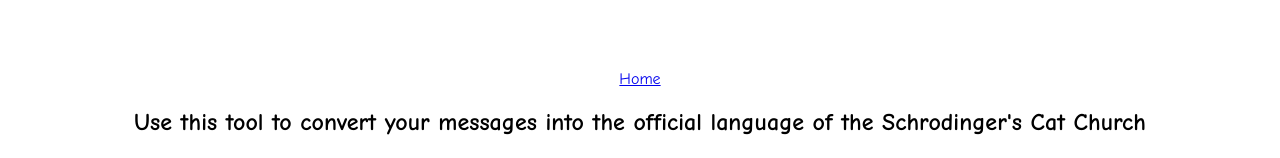
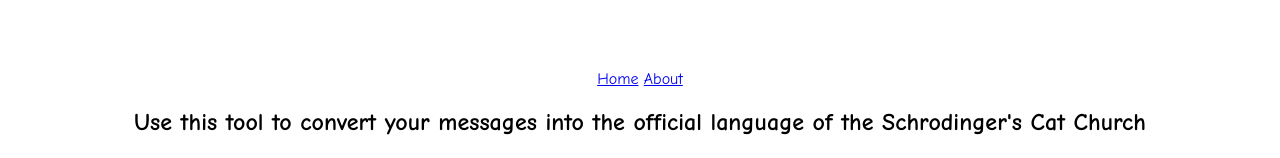
Before and after one commit to Schrodingers-Cat-Church/Schrodingers-Cat-Church.github.io, a plain HTML site: page catbinay.html in a window 1280 px wide. Shown: the part 447-605 px from the top of the page. Drawn offline with Linux system fonts and the light colour scheme.

Commit message:
Update catbinay.html

```diff
--- a/catbinay.html
+++ b/catbinay.html
@@ -14,6 +14,7 @@
     <img src="./img/holy.png">
     <br>
     <a href="./index.html">Home</a>
+    <a href="./about.html">About</a>
     <br>
     <h2>Use this tool to convert your messages into the official language of the Schrodinger's Cat Church</h2>
     <h3>Communicate in this language to show your devotion to our church!</h3>
```
